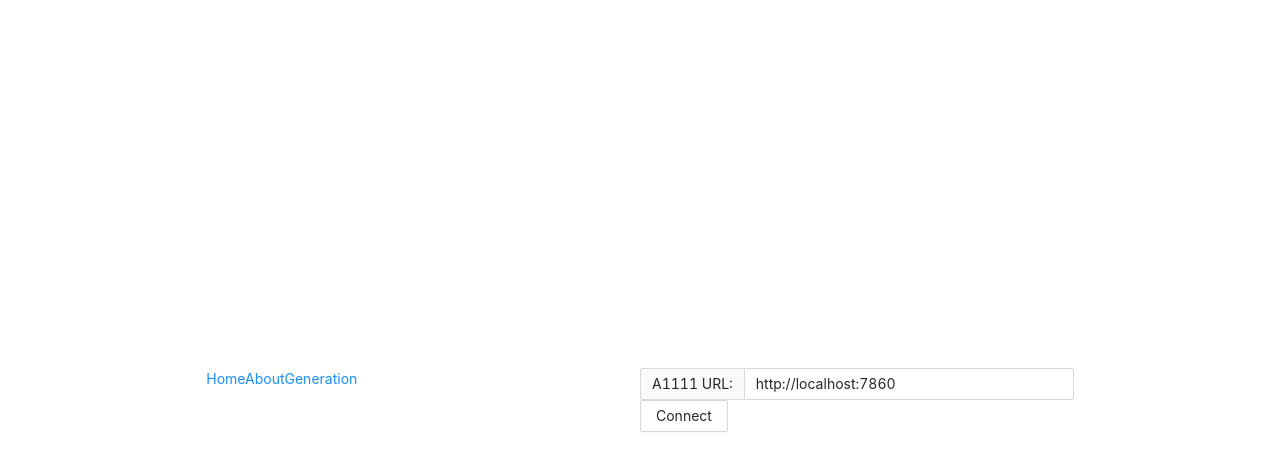
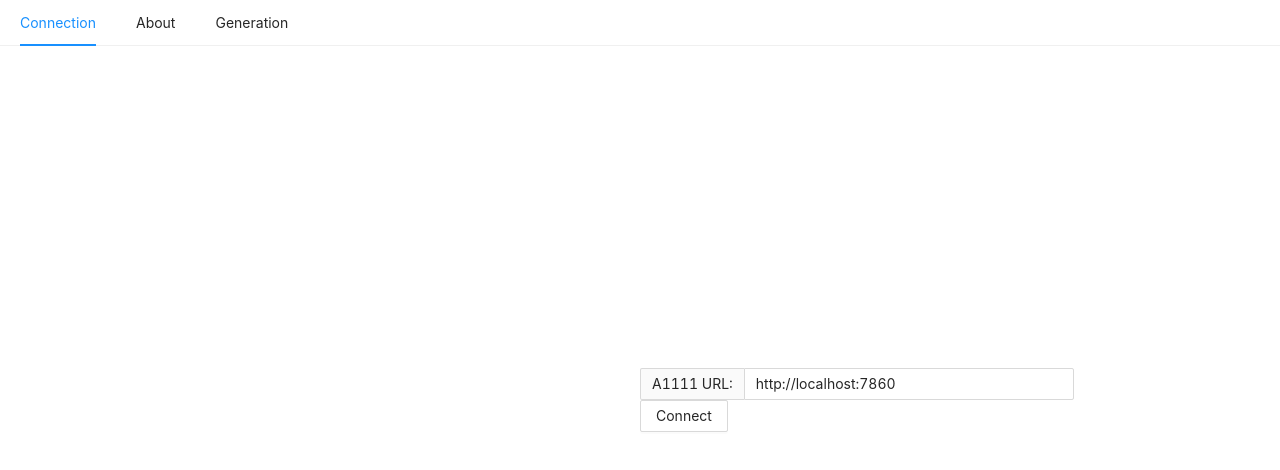
Before and after one commit to huchenlei/stable-diffusion-ps-pea, a Vue app: page / in a window 1280 px wide. Shown: the top 470 px of the page. Built offline with nearby package versions, Linux system fonts and the light colour scheme.

Commit message:
:art: Proper navigation bar

```diff
--- a/src/App.vue
+++ b/src/App.vue
@@ -1,15 +1,32 @@
 <script setup lang="ts">
-import { RouterLink, RouterView } from 'vue-router';
+import { RouterLink, RouterView, useRoute } from 'vue-router';
+const route = useRoute();
 </script>
 
 <template>
   <header>
-      <nav>
-        <RouterLink to="/">Home</RouterLink>
-        <RouterLink to="/about">About</RouterLink>
-        <RouterLink to="/generation">Generation</RouterLink>
-      </nav>
+    <a-menu class="navigation" mode="horizontal" :selectedKeys="[route.path]">
+      <a-menu-item key="/">
+        <RouterLink to="/">{{ $t('nav.connection') }}</RouterLink>
+      </a-menu-item>
+      <a-menu-item key="/about">
+        <RouterLink to="/about">{{ $t('nav.about') }}</RouterLink>
+      </a-menu-item>
+      <a-menu-item key="/generation">
+        <RouterLink to="/generation">{{ $t('nav.generation') }}</RouterLink>
+      </a-menu-item>
+    </a-menu>
   </header>
-
   <RouterView />
 </template>
+
+<style scoped>
+.navigation {
+  position: fixed;
+  top: 0;
+  left: 0;
+  width: 100%;
+  z-index: 1000;
+  /* ensure it's on top of other elements */
+}
+</style>
--- a/src/i18n.ts
+++ b/src/i18n.ts
@@ -2,6 +2,11 @@ import { createI18n } from 'vue-i18n'
 
 const messages = {
     en: {
+        nav: {
+            connection: 'Connection',
+            about: 'About',
+            generation: 'Generation',
+        },
         connect: 'Connect',
         a1111URL: 'A1111 URL:',
         generate: 'Generate',
```
